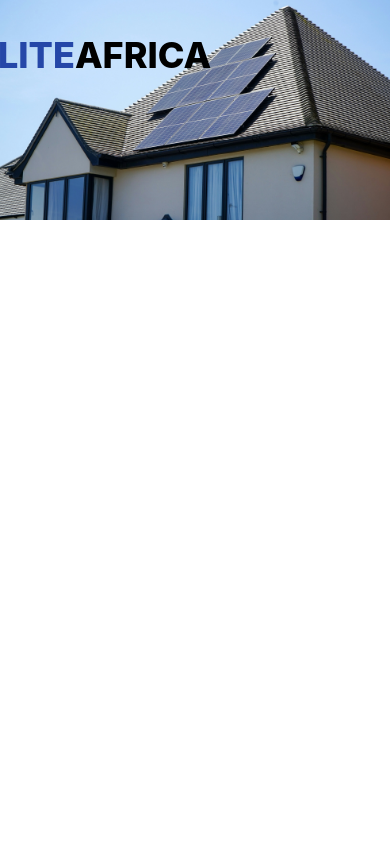
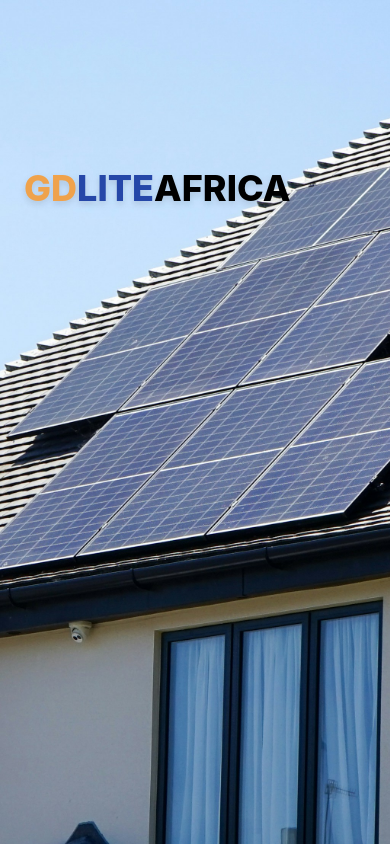
Before and after one commit to edkariuki/GDLite, a React (Vite) app in the folder GDLite/: page / in a window 390 px wide. Built offline with nearby package versions, Linux system fonts and the light colour scheme.

Commit message:
responsive hero

```diff
--- a/GDLite/src/App.jsx
+++ b/GDLite/src/App.jsx
@@ -2,20 +2,20 @@ import './App.css'
 import HeroImg from './assets/images/105.jpg'
 
 function App() {
+  return (
+    <div className="relative min-h-screen w-full flex items-center justify-center overflow-hidden">
+      <img
+        src={HeroImg}
+        alt="Hero Background"
+        className="absolute inset-0 w-full h-full object-cover -z-10"
+      />
 
-  return (
-    <>
-      <div className="flex flex-col items-center min-h-screen">
-        <div className="relative w-full">
-          <img src={HeroImg} className="w-full h-auto" />
-          <p className="absolute top-1/4 left-1/5 -translate-x-1/2 -translate-y-1/2 text-4xl md:text-6xl font-extrabold whitespace-nowrap">
-            <span className="text-[#EFA24C]">GD</span>
-            <span className="text-[#2547A8]">LITE</span>
-            <span className="text-black">AFRICA</span>
-          </p>
-        </div>
-      </div>
-    </>
+      <p className="absolute top-42 left-6 md:top-48 md:left-12 text-4xl sm:text-5xl md:text-4xl lg:text-6xl font-extrabold whitespace-nowrap drop-shadow-md">
+        <span className="text-[#EFA24C]">GD</span>
+        <span className="text-[#2547A8]">LITE</span>
+        <span className="text-black">AFRICA</span>
+      </p>
+    </div>
   )
 }
 
```
